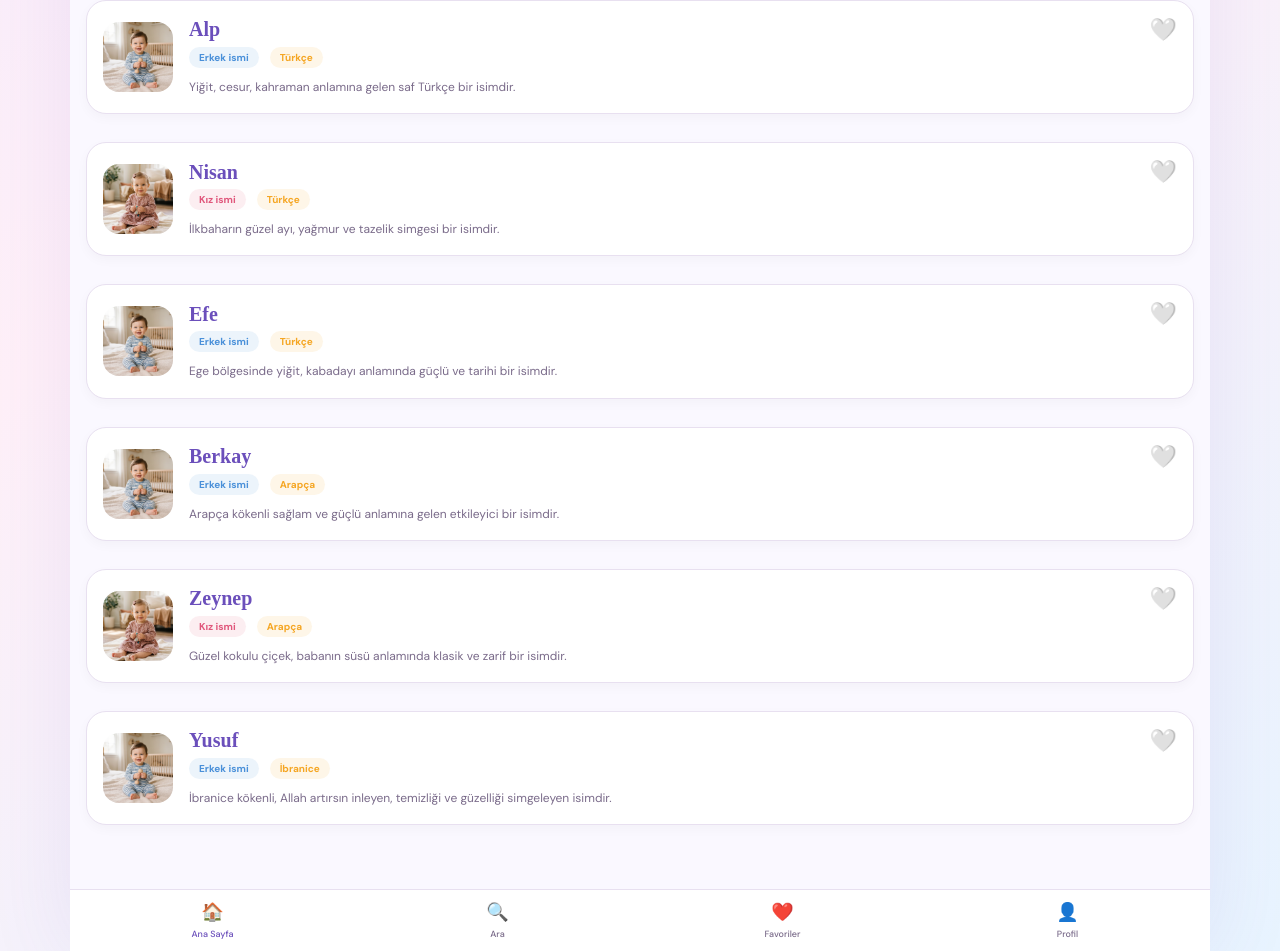
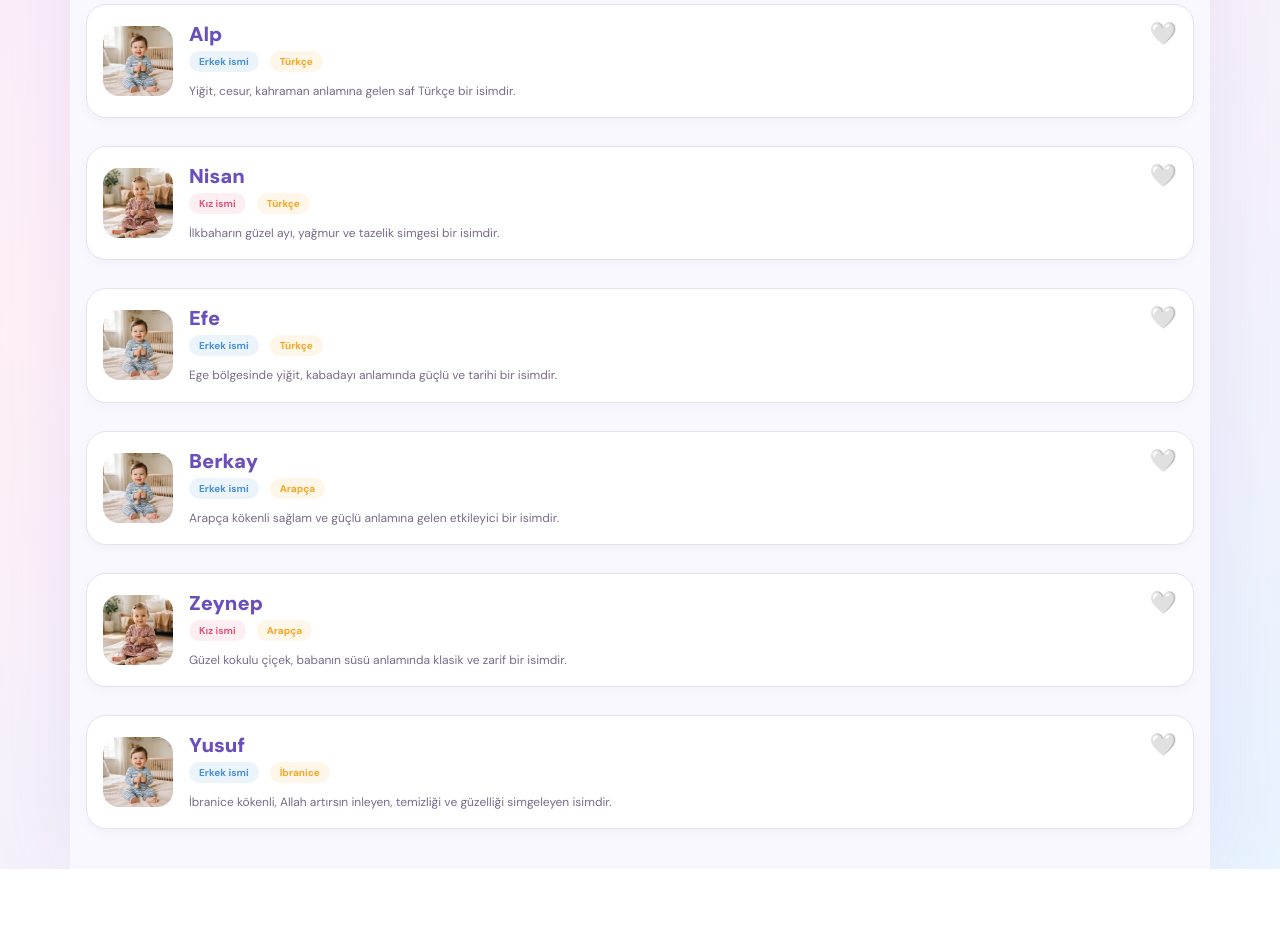
Before and after one commit to afeyza/yenidogan-app, a React (Vite) app: page /finder in a window 1280 px wide. Shown: the part 1205-2156 px from the top of the page. After the commit the page ends 2074 px from the top, so only its background shows below. Built offline with nearby package versions, Linux system fonts and the light colour scheme.

Commit message:
Cleanup: Alt navigasyon barı kaldirildi ve fontlar tamamen standardize edildi

```diff
--- a/src/components/layout/BottomNav.tsx
+++ /dev/null
@@ -1,30 +0,0 @@
-import { Link } from 'react-router-dom';
-
-const BottomNav: React.FC = () => {
-  const handleAction = (prompt: string) => {
-    console.log("Nav Triggered:", prompt);
-  };
-
-  return (
-    <div className="bottom-nav">
-      <Link to="/" className="nav-item active" style={{textDecoration: 'none'}}>
-        <span className="nav-icon">🏠</span>
-        <span className="nav-label">Ana Sayfa</span>
-      </Link>
-      <div className="nav-item" onClick={() => handleAction('İsim ara')}>
-        <span className="nav-icon">🔍</span>
-        <span className="nav-label">Ara</span>
-      </div>
-      <Link to="/favorites" className="nav-item" style={{textDecoration: 'none'}}>
-        <span className="nav-icon">❤️</span>
-        <span className="nav-label">Favoriler</span>
-      </Link>
-      <div className="nav-item" onClick={() => handleAction('Profil sayfası')}>
-        <span className="nav-icon">👤</span>
-        <span className="nav-label">Profil</span>
-      </div>
-    </div>
-  );
-};
-
-export default BottomNav;
--- a/src/components/layout/Layout.tsx
+++ b/src/components/layout/Layout.tsx
@@ -1,6 +1,5 @@
 import { Outlet } from 'react-router-dom';
 import Header from './Header';
-import BottomNav from './BottomNav';
 
 const Layout: React.FC = () => {
   return (
@@ -9,7 +8,6 @@ const Layout: React.FC = () => {
       <main className="main-content">
         <Outlet /> {/* Burası aktif olan sayfayı (Home, Search vb.) render eder */}
       </main>
-      <BottomNav />
     </div>
   );
 };
--- a/src/index.css
+++ b/src/index.css
@@ -433,7 +433,7 @@ body{font-family:'DM Sans',sans-serif;background:#FAF8FF;color:var(--text);max-w
 /* ===== FAVORITES PAGE ===== */
 .fav-page { padding: 24px 16px; min-height: 80vh; }
 .fav-header { margin-bottom: 20px; }
-.fav-header h2 { font-family: 'Playfair Display', serif; font-size: 24px; color: var(--purple); font-weight: 900; }
+.fav-header h2 { font-size: 24px; color: var(--purple); font-weight: 900; }
 .fav-header p { font-size: 12px; color: var(--muted); margin-top: 4px; }
 
 .fav-list { display: flex; flex-direction: column; gap: 12px; }
@@ -450,7 +450,7 @@ body{font-family:'DM Sans',sans-serif;background:#FAF8FF;color:var(--text);max-w
 .fav-img { width: 64px; height: 64px; border-radius: 14px; flex-shrink: 0; }
 .fav-info { flex: 1; }
 .fav-name-row { display: flex; justify-content: space-between; align-items: center; margin-bottom: 6px; }
-.fav-name { font-family: 'Playfair Display', serif; font-size: 18px; font-weight: 700; color: var(--purple); }
+.fav-name { font-size: 18px; font-weight: 900; color: var(--purple); }
 .fav-desc { font-size: 11px; color: var(--muted); line-height: 1.5; display: -webkit-box; -webkit-line-clamp: 2; line-clamp: 2; -webkit-box-orient: vertical; overflow: hidden; }
 
 .remove-fav-btn {
```
